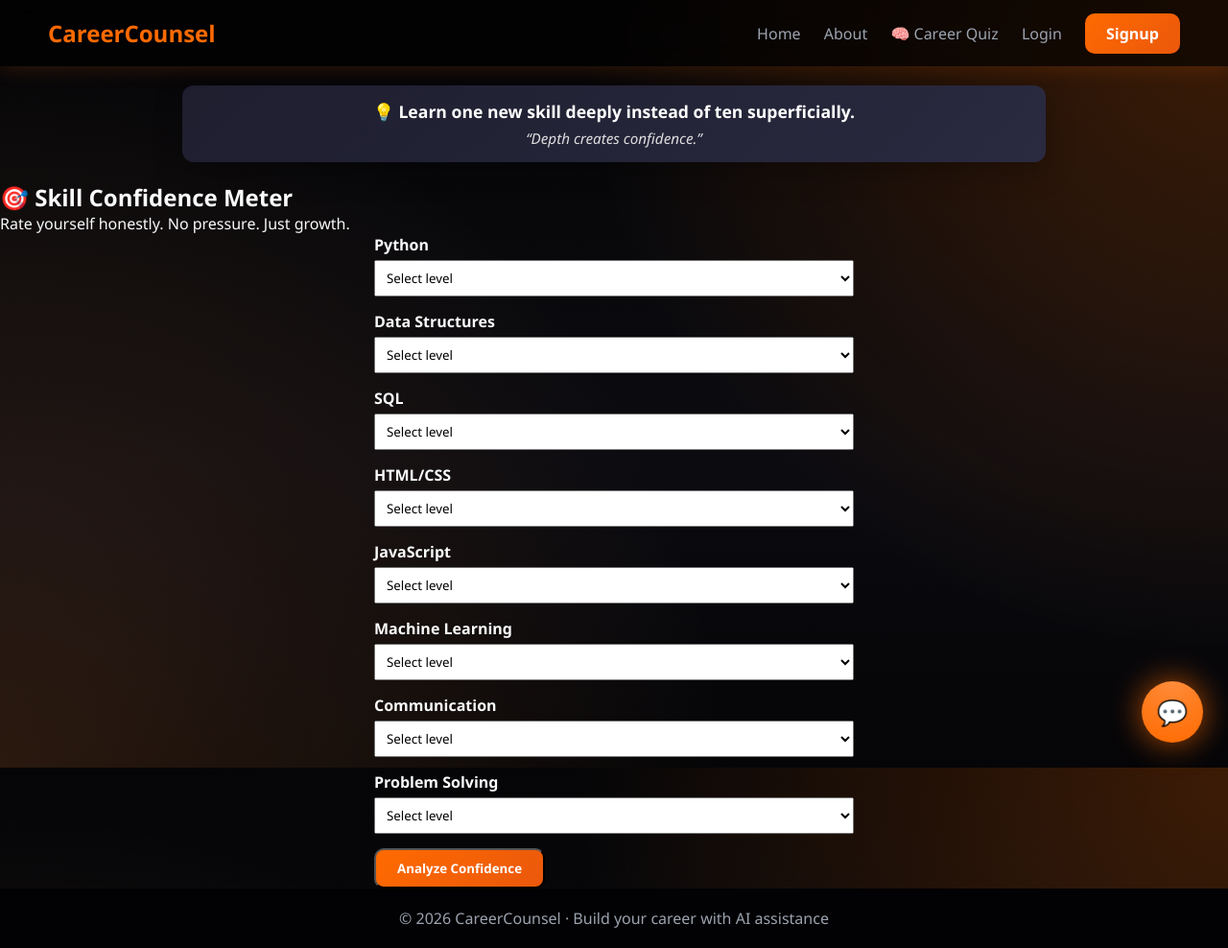
After one commit to G-Rishika/virtual-career-counselor, a Flask app: page /skill-confidence in a window 1280 px wide. The commit adds this page. Shown: the whole page at 96% size. Run offline with Flask 3, Linux system fonts and the light colour scheme.

Commit message:
New changes

```diff
--- a/app.py
+++ b/app.py
@@ -569,6 +569,74 @@ def recommendations():
         projects=data["projects"]
     )
 
+import random
+
+CAREER_TIPS = [
+    {
+        "tip": "Build projects, not just certificates.",
+        "quote": "Your degree doesn’t define you. Your skills do."
+    },
+    {
+        "tip": "Consistency beats talent when talent sleeps.",
+        "quote": "Small steps every day lead to big wins."
+    },
+    {
+        "tip": "Learn one new skill deeply instead of ten superficially.",
+        "quote": "Depth creates confidence."
+    },
+    {
+        "tip": "Your first project won’t be perfect — and that’s okay.",
+        "quote": "Progress > Perfection."
+    },
+    {
+        "tip": "Real learning starts when tutorials end.",
+        "quote": "Struggle is a sign you’re growing."
+    }
+]
+
+@app.context_processor
+def inject_daily_tip():
+    return {
+        "daily_tip": random.choice(CAREER_TIPS)
+    }
+
+@app.route("/skill-confidence", methods=["GET", "POST"])
+def skill_confidence():
+    skills = [
+        "Python",
+        "Data Structures",
+        "SQL",
+        "HTML/CSS",
+        "JavaScript",
+        "Machine Learning",
+        "Communication",
+        "Problem Solving"
+    ]
+
+    results = []
+
+    if request.method == "POST":
+        for skill in skills:
+            level = request.form.get(skill)
+
+            score_map = {
+                "Beginner": 33,
+                "Intermediate": 66,
+                "Confident": 100
+            }
+
+            score = score_map.get(level, 0)
+
+            results.append({
+                "skill": skill,
+                "level": level,
+                "score": score,
+                "weak": score <= 33
+            })
+
+        return render_template("skill_confidence_result.html", results=results)
+
+    return render_template("skill_confidence.html", skills=skills)
 
 # -------------------- RUN --------------------
 if __name__ == "__main__":
--- a/static/style.css
+++ b/static/style.css
@@ -1258,3 +1258,82 @@ footer {
     margin-right: 15px;
     box-shadow: 0 0 10px rgba(255, 106, 0, 0.5);
 }
+
+.daily-tip {
+    background: linear-gradient(135deg, #1e1e2f, #2a2a40);
+    color: #fff;
+    padding: 15px 20px;
+    margin: 20px auto;
+    border-radius: 12px;
+    width: 90%;
+    max-width: 900px;
+    text-align: center;
+    box-shadow: 0 10px 30px rgba(0,0,0,0.25);
+    animation: fadeIn 0.6s ease;
+}
+
+.tip-text {
+    font-size: 1.1rem;
+    font-weight: 600;
+}
+
+.quote-text {
+    font-size: 0.95rem;
+    margin-top: 6px;
+    opacity: 0.85;
+    font-style: italic;
+}
+
+@keyframes fadeIn {
+    from { opacity: 0; transform: translateY(-6px); }
+    to { opacity: 1; transform: translateY(0); }
+}
+
+.confidence-form {
+    max-width: 500px;
+    margin: auto;
+}
+
+.skill-row {
+    margin-bottom: 15px;
+}
+
+.skill-row label {
+    display: block;
+    font-weight: 600;
+    margin-bottom: 5px;
+}
+
+.skill-row select {
+    width: 100%;
+    padding: 8px;
+}
+
+.confidence-card {
+    margin-bottom: 20px;
+}
+
+.skill-header {
+    display: flex;
+    justify-content: space-between;
+    margin-bottom: 5px;
+}
+
+.progress-bar {
+    width: 100%;
+    background: #ddd;
+    height: 10px;
+    border-radius: 5px;
+    overflow: hidden;
+}
+
+.progress-fill {
+    height: 100%;
+    transition: width 0.4s ease;
+}
+
+.weak-text {
+    color: crimson;
+    font-size: 0.9em;
+    margin-top: 5px;
+}
--- a/templates/base.html
+++ b/templates/base.html
@@ -28,6 +28,12 @@
 
     </nav>
 </header>
+
+<!-- ================= DAILY CAREER TIP ================= -->
+<div class="daily-tip">
+    <p class="tip-text">💡 {{ daily_tip.tip }}</p>
+    <p class="quote-text">“{{ daily_tip.quote }}”</p>
+</div>
 
 <!-- ================= PAGE CONTENT ================= -->
 <main class="page-enter">
--- /dev/null
+++ b/templates/skill_confidence.html
@@ -0,0 +1,25 @@
+{% extends "base.html" %}
+{% block content %}
+
+<h2>🎯 Skill Confidence Meter</h2>
+<p>Rate yourself honestly. No pressure. Just growth.</p>
+
+<form method="POST" class="confidence-form">
+
+    {% for skill in skills %}
+    <div class="skill-row">
+        <label>{{ skill }}</label>
+
+        <select name="{{ skill }}" required>
+            <option value="">Select level</option>
+            <option value="Beginner">Beginner</option>
+            <option value="Intermediate">Intermediate</option>
+            <option value="Confident">Confident</option>
+        </select>
+    </div>
+    {% endfor %}
+
+    <button type="submit" class="btn-primary">Analyze Confidence</button>
+</form>
+
+{% endblock %}
```
Also changed, not shown: templates/skill_confidence_result.html (added, +37 -0 lines), career.db.
